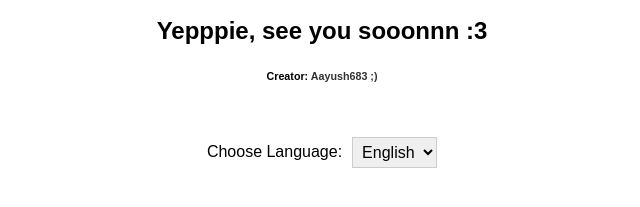
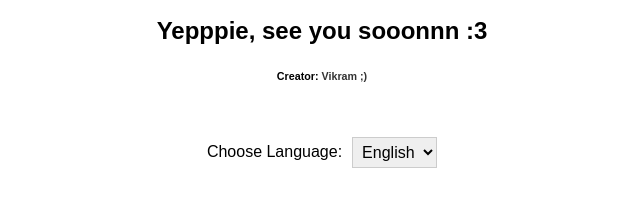
Before and after one commit to vikramcs/Code_val, a plain HTML site: page index.html in a window 1280 px wide. Both pictures are taken after a click on the button "Yes". Shown: the part 397-604 px from the top of the page, 318-958 px from the left. Drawn offline with Linux system fonts and the light colour scheme.

Commit message:
Update index.html

```diff
--- a/index.html
+++ b/index.html
@@ -19,7 +19,7 @@
       <div class="message">
         <h2 id="success-message">Yepppie, see you sooonnn :3</h2>
 
-        <h6>Creator: <a class="creator" href="https://github.com/Aayush-683">Aayush683 ;)</a></h6>
+        <h6>Creator: <a class="creator" href="https://github.com/vikramcs">Vikram ;)</a></h6>
       </div>
       <div class="language-selector">
         <label for="language-select">Choose Language:</label>
```
